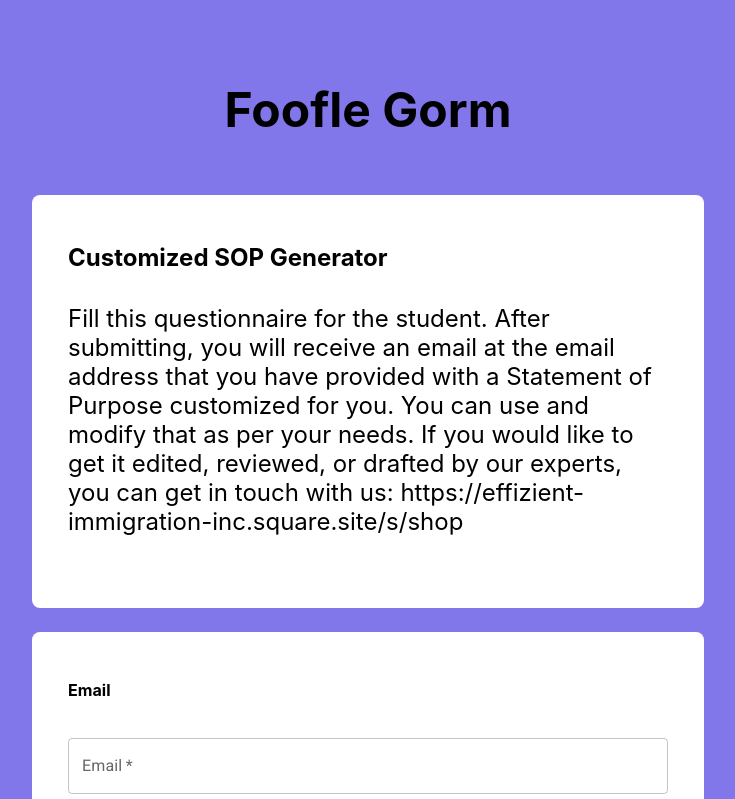
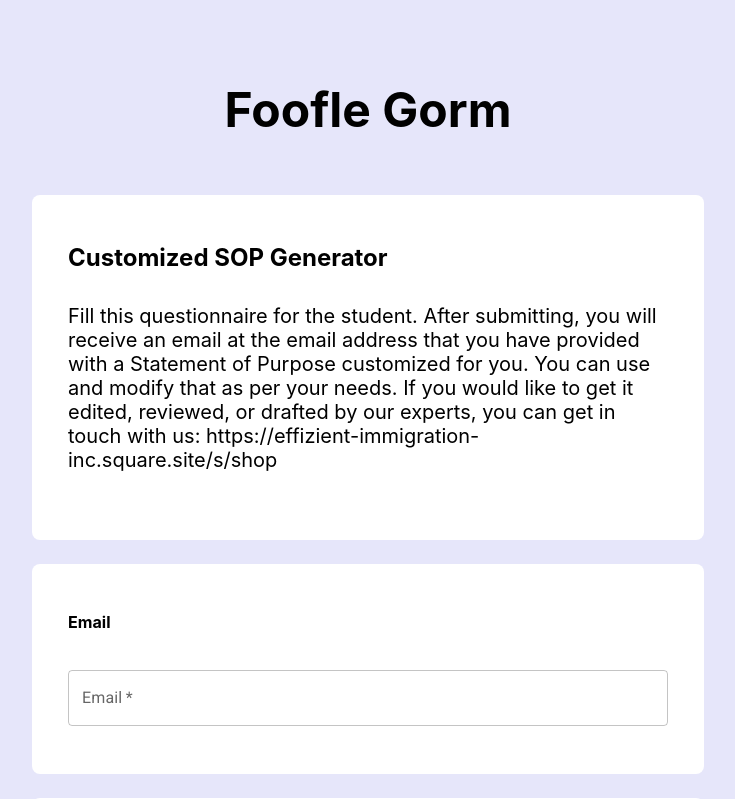
Before and after one commit to ktarun1419/form, a React (Create React App) app: page / in a window 1280 px wide. Shown: the top 799 px of the page, without its empty margins (272-1007 px from the left). Built offline with nearby package versions, Linux system fonts and the light colour scheme.

Commit message:
final change

```diff
--- a/src/App.css
+++ b/src/App.css
@@ -4,7 +4,8 @@
   display: flex;
   justify-content: center;
   width: 100%;
-  background: #8177eb;
+  background: lavender;
+  /* background: #8177eb; */
   /* background: rgb(225, 165, 225); */
   min-height: 100vh;
   /* overflow-y: auto; */
@@ -16,6 +17,8 @@
   height: 40vmin;
   pointer-events: none;
 }
+p{
+  font-size: 20px;}
 
 @media (prefers-reduced-motion: no-preference) {
   .App-logo {
--- a/src/Form/Form.js
+++ b/src/Form/Form.js
@@ -133,6 +133,7 @@ const Form = () => {
           console.log(res?.uuid);
           let url = `https://ucarecdn.com/${res?.uuid}/`;
           let postURL='https://form-k87d.onrender.com/submit-form'
+        // let postURL='http://localhost:3000/submit-form'
         //   https://foofle-gorm.onrender.com/submit-form
           axios
             .post(postURL, {
@@ -428,9 +429,9 @@ If you would like to get it edited, reviewed, or drafted by our experts, you can
       <div className="form_field">
       <h6>{data['gic']?.question}</h6>
         <FormControl fullWidth>
-          <FormLabel id="demo-controlled-radio-buttons-group">
+          {/* <FormLabel id="demo-controlled-radio-buttons-group">
             {data["gic"]?.question}*
-          </FormLabel>
+          </FormLabel> */}
           <RadioGroup
             required
             aria-labelledby="demo-controlled-radio-buttons-group"
--- a/src/Form/form.css
+++ b/src/Form/form.css
@@ -2,6 +2,7 @@
     width: 100%;
     max-width: 800px;
     display: flex;
+    background: lavender;
     /* background-color: beige; */
     align-items: center;
     justify-content: flex-start;
```
Also changed, not shown: server.js (+4 -4 lines).
